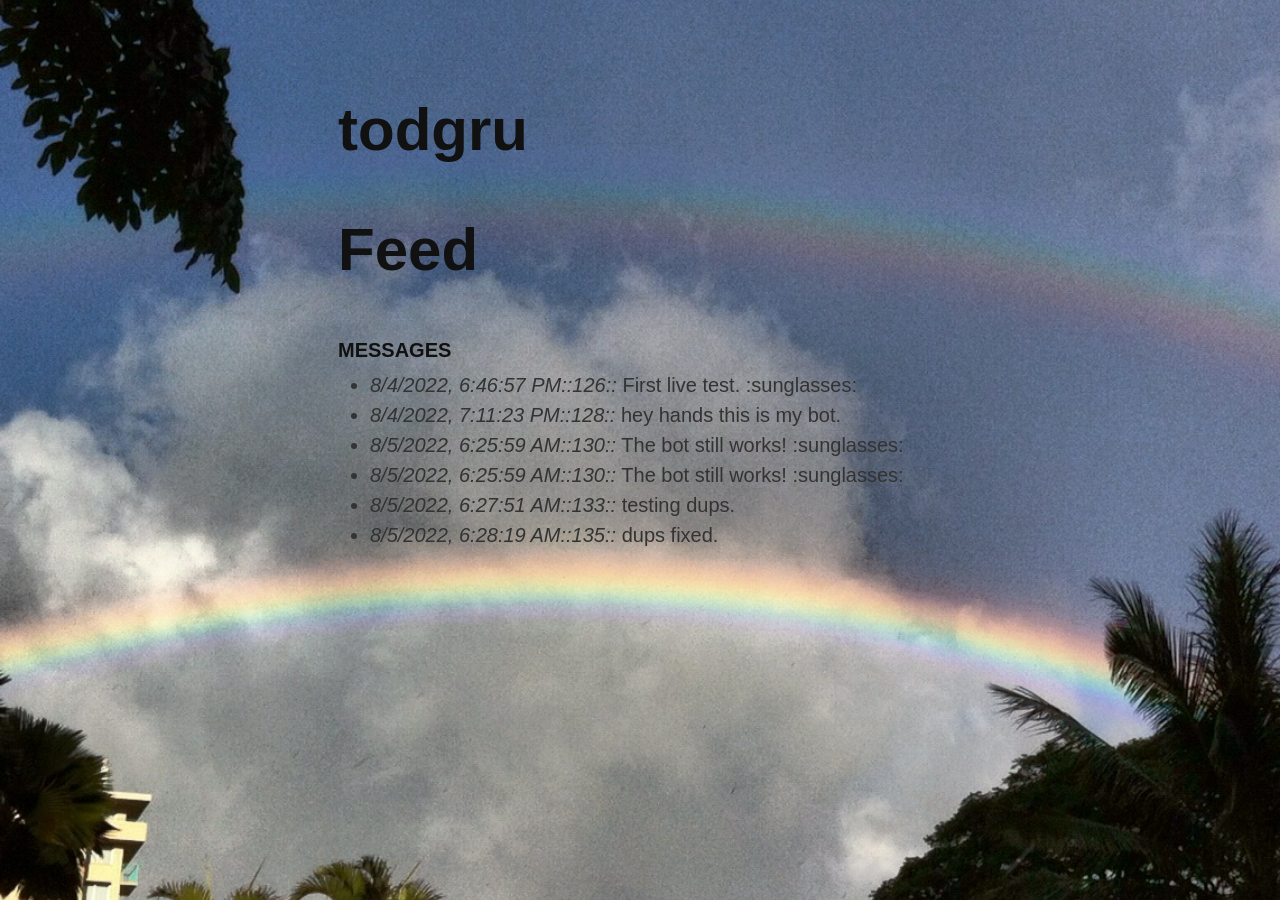
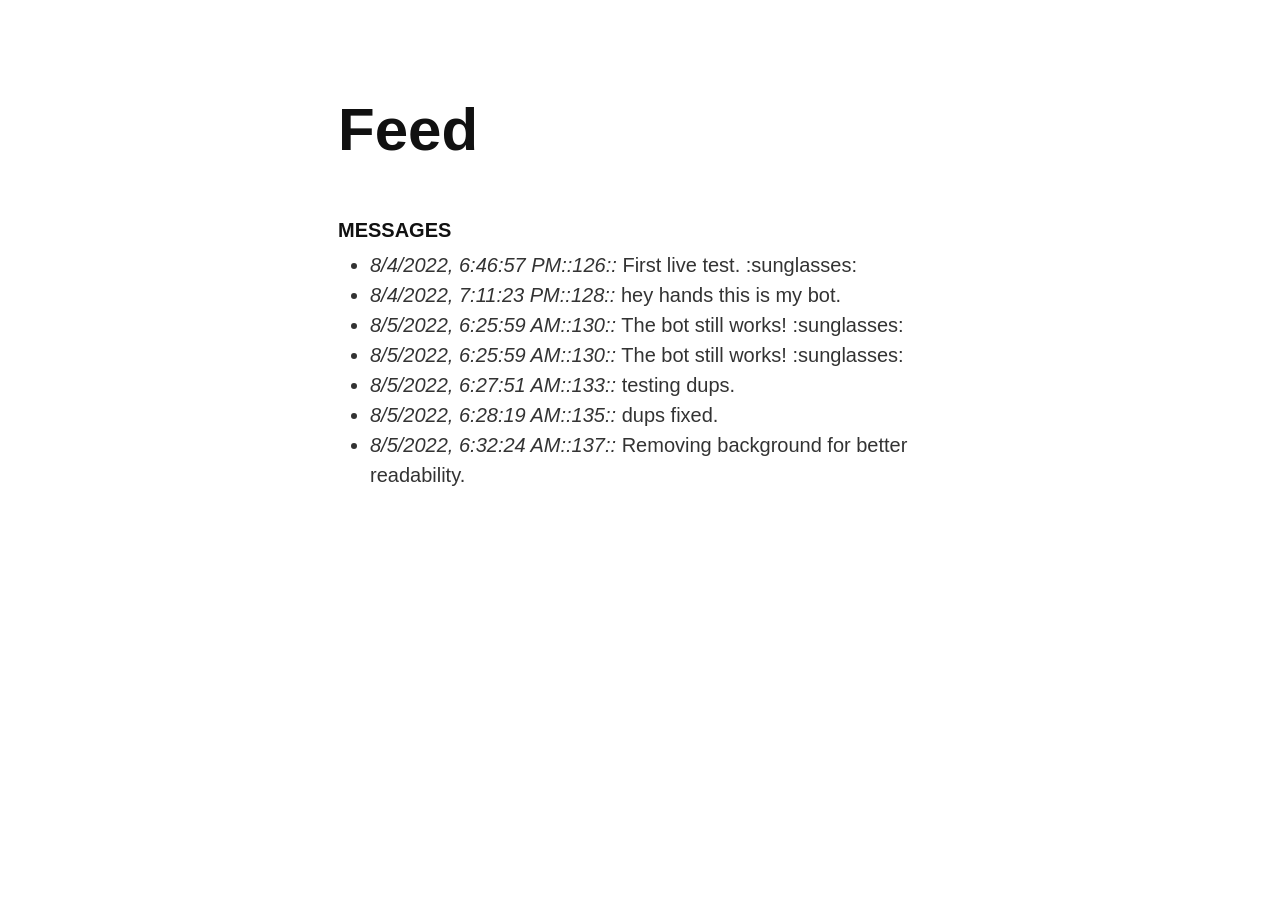
Before and after one commit to todgru/todgru.github.io, a Jekyll site: the page built from feed/index.md, in a window 1280 px wide. Built offline with Jekyll 4.4.1, drawn with Linux system fonts in a browser that asks for light colours; our own code applies the rules of GitHub Pages for plain Markdown files.

Commit message:
todgrubot: automated feed update

```diff
--- a/feed/index.md
+++ b/feed/index.md
@@ -7,3 +10,4 @@
 * _8/5/2022, 6:25:59 AM::130::_ The bot still works! :sunglasses:
 * _8/5/2022, 6:27:51 AM::133::_ testing dups.
 * _8/5/2022, 6:28:19 AM::135::_ dups fixed.
+* _8/5/2022, 6:32:24 AM::137::_ Removing background for better readability.
```
Also changed, not shown: other parts of feed/index.md (+3 -0 lines).
